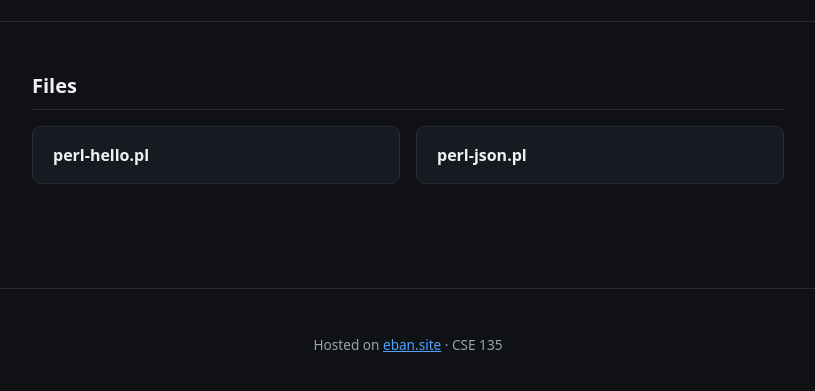
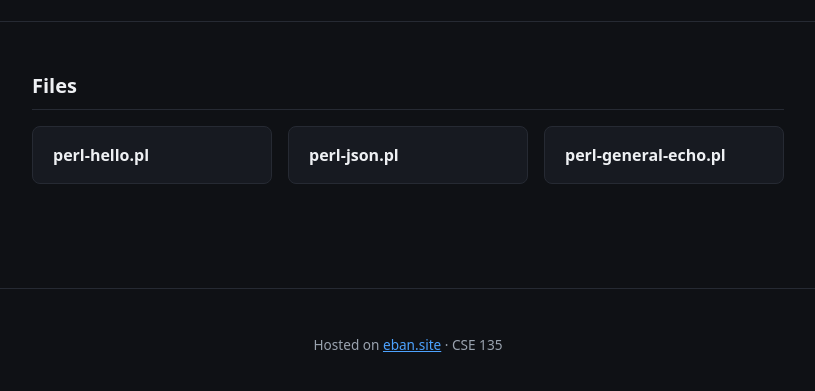
Before and after one commit to Eban-Covarrubias/eban.site, a plain HTML site: page hw2/index.html in a window 1280 px wide. Shown: the part 115-506 px from the top of the page, without its empty margins (232-1047 px from the left). Drawn offline with Linux system fonts and the light colour scheme.

Commit message:
perl general echo

```diff
--- a/hw2/index.html
+++ b/hw2/index.html
@@ -24,6 +24,9 @@
         <a class="card" href="/hw2/perl-json.pl">
           <div class="name">perl-json.pl</div>
         </a>
+        <a class="card" href="/hw2/perl-general-echo.pl">
+          <div class="name">perl-general-echo.pl</div>
+        </a>
         <!-- Add a card per assignment as they're completed -->
       </div>
     </section>
```
Also changed, not shown: 1 other file.
